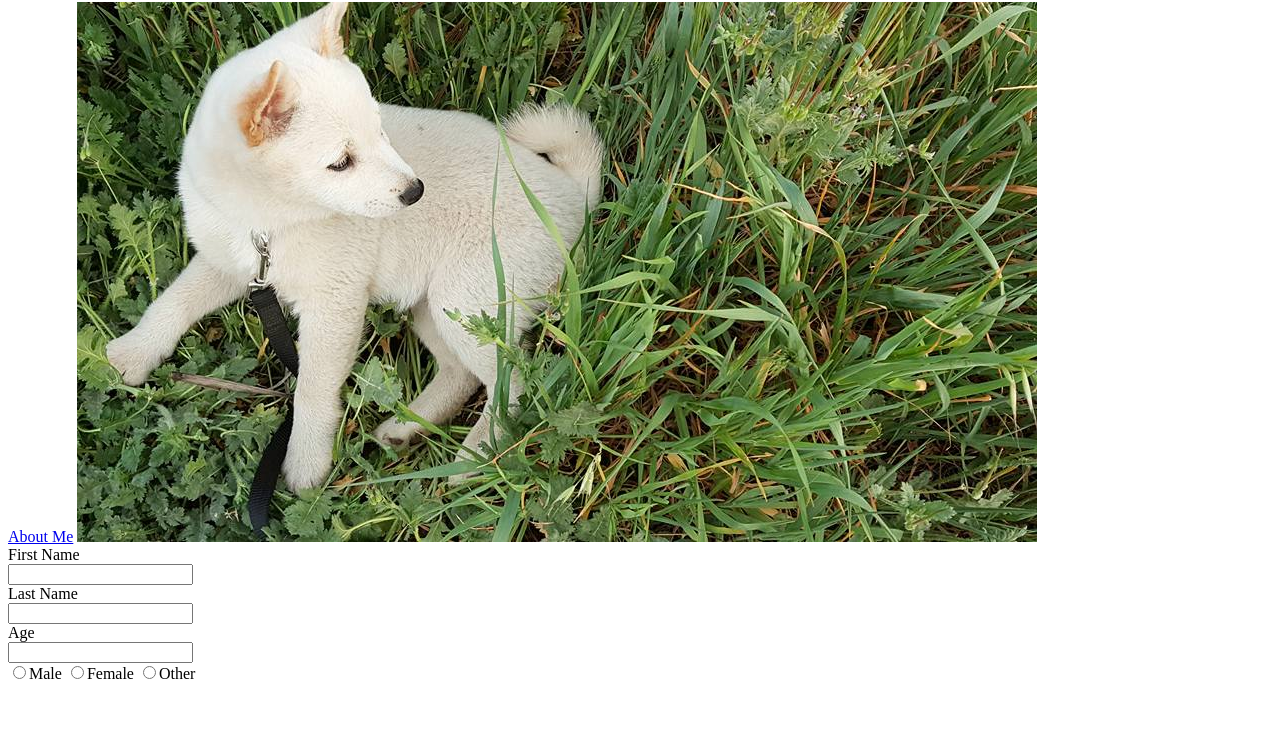
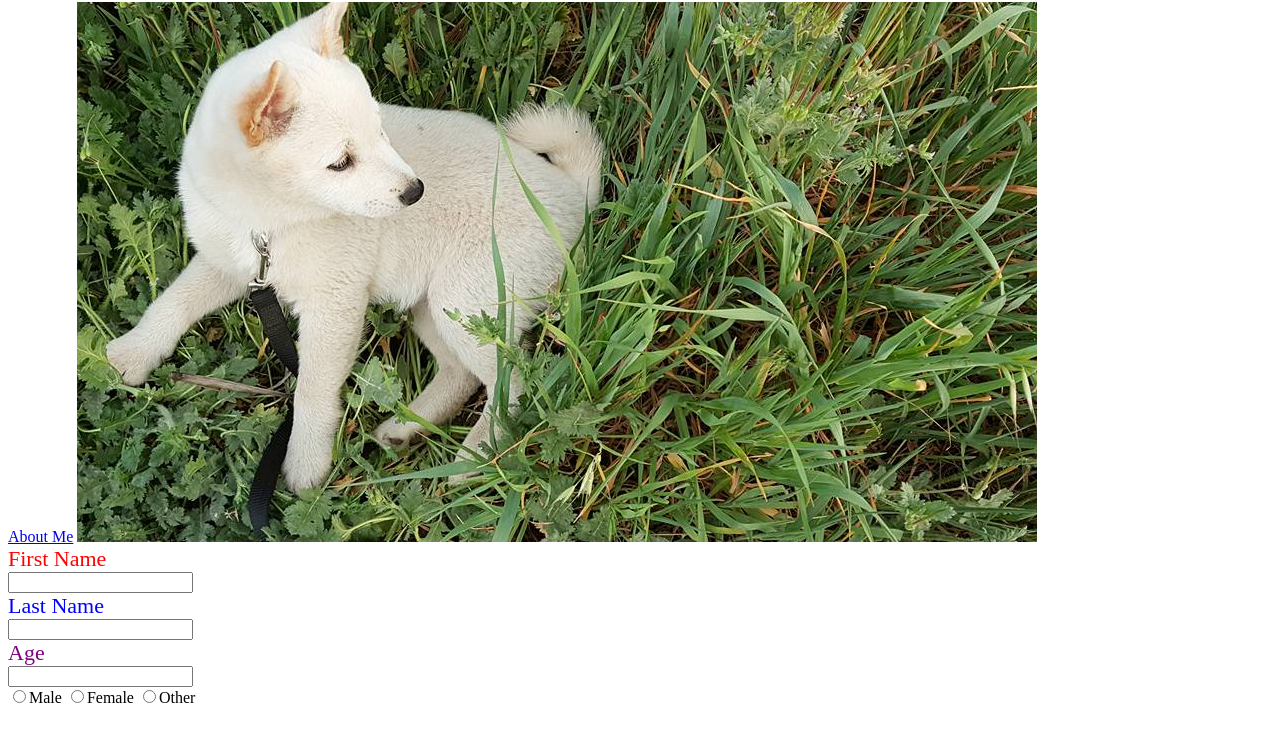
Before and after one commit to EscandonAlexJ/my-first-website, a plain HTML site: page Index.html in a window 1280 px wide. Shown: the part 64-800 px from the top of the page. Drawn offline with Linux system fonts and the light colour scheme.

Commit message:
Added CSS

```diff
--- a/Index.html
+++ b/Index.html
@@ -7,15 +7,27 @@
         <a href="/about-me.html">About Me</a>
         <img src="/Puppy-Koda.jpg" alt="Puppy-Koda">
         <div>
-        <div id="firstName" class="firstName">First Name</div>
+        <div class="first-name">First Name</div>
         <input type="text" name="firstName" id="firstName">
-        <div id=lastName class="lastName">Last Name</div>
+        <div class="last-name">Last Name</div>
         <input type="text" name="lastName" id="lastName">
-        <div id="age" class="age">Age</div>
+        <div class="age" class="age">Age</div>
         <input type="number" name="age" id="age">
         </div>
         <input type="radio" name="gender" value="gender">Male
         <input type="radio" name="gender" value="gender">Female
         <input type="radio" name="gender" value="gender">Other
     </body>
+
+    <style>
+        .first-name { color: red;}
+        .last-name { color: blue;}
+        .age { color: purple;}
+        .first-name:hover { color: blue;}
+        .last-name:hover { color: red;}
+        .age:hover { color: red;}
+        .first-name {font-size: 22px;}
+        .last-name {font-size: 22px;}
+        .age {font-size: 22px;}
+    </style>
 </html>
```
